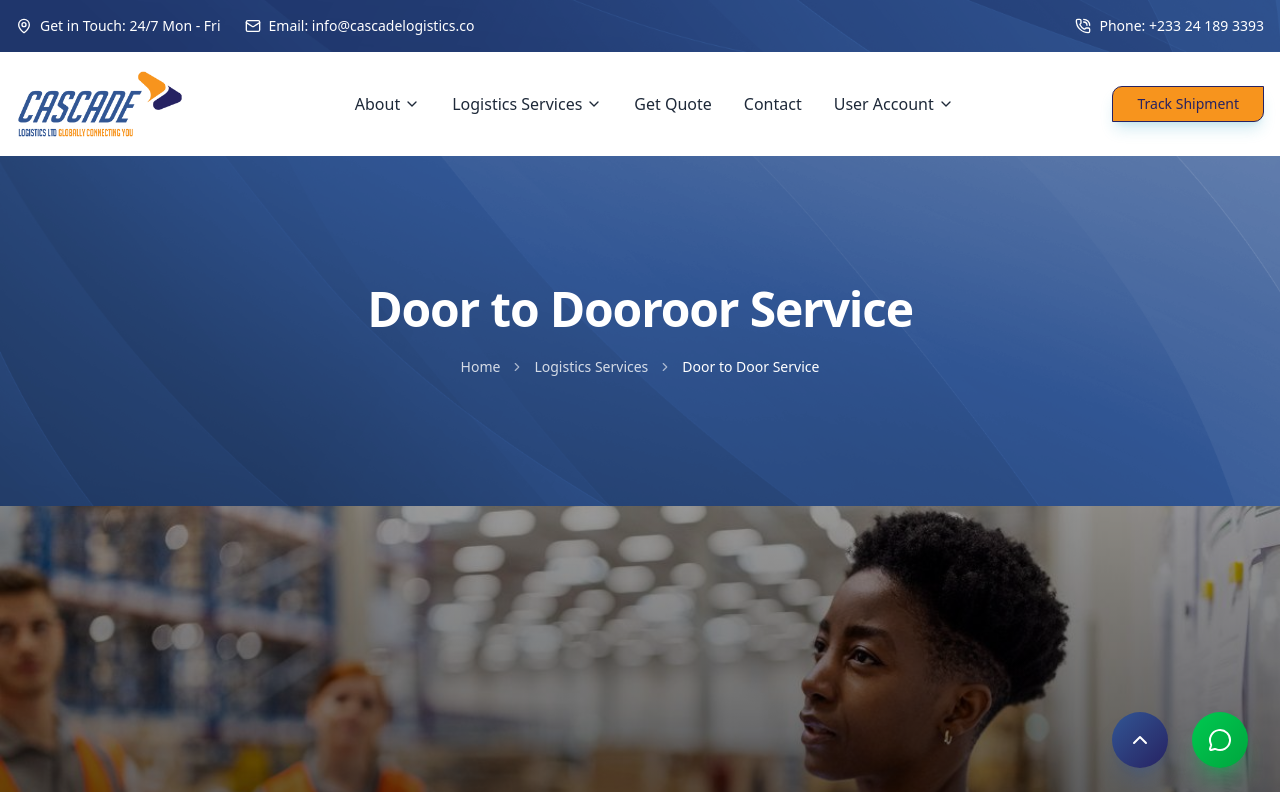
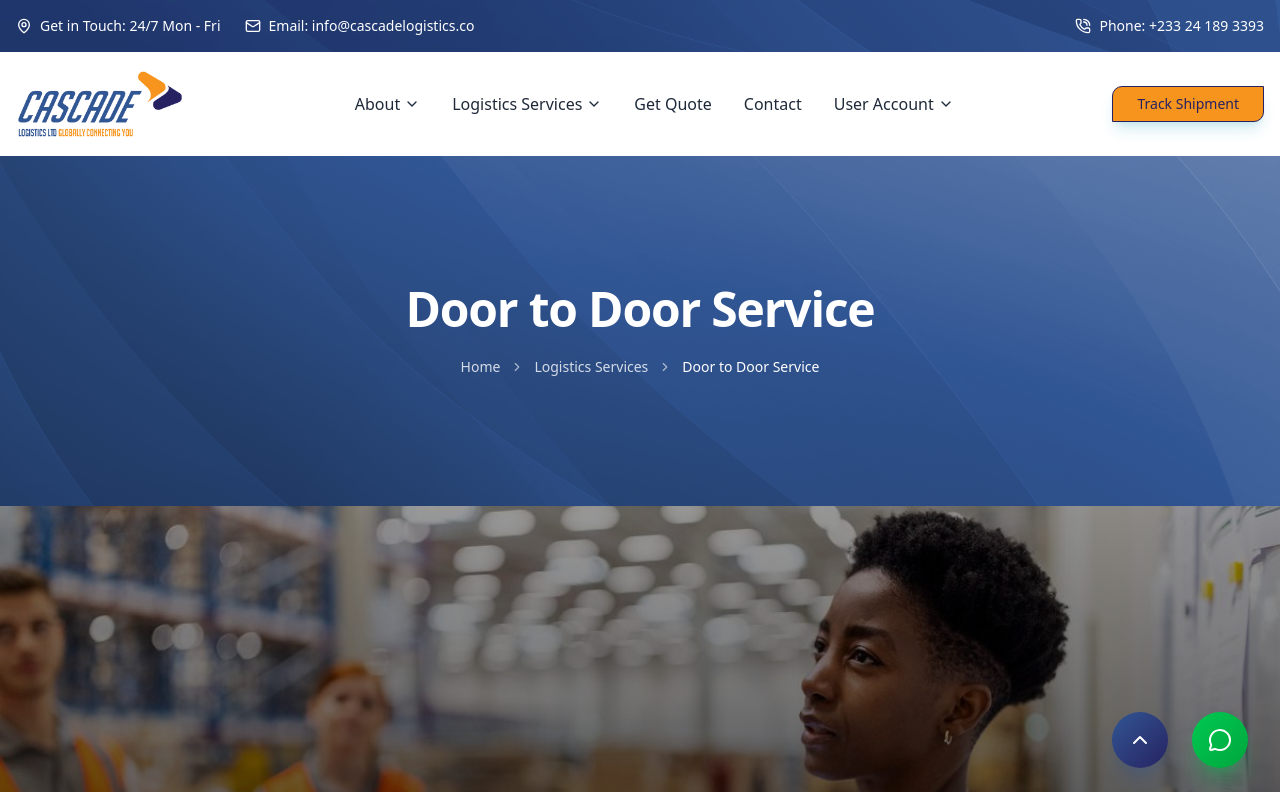
Before and after one commit to bernard471/cascadelogistics, a Next.js app: page /logistics-services/proxy-buy in a window 1280 px wide. Shown: the top 792 px of the page. Built offline with nearby package versions, Linux system fonts and the light colour scheme.

Commit message:
feat: add ServicesSection component, SupportSection dashboard component, and proxy-buy service page

```diff
--- a/src/app/logistics-services/proxy-buy/page.tsx
+++ b/src/app/logistics-services/proxy-buy/page.tsx
@@ -74,7 +74,7 @@ We offer comprehensive Door to Door services where you can shop from any USA sto
       <TopBanner />
       <Navigation />
       <BreadcrumbHero
-        title="Door to Dooroor Service"
+        title="Door to Door Service"
         crumbs={breadcrumbs}
       />
       <LogisticsServicesDetailedSection service={service} />
--- a/src/components/ServicesSection.tsx
+++ b/src/components/ServicesSection.tsx
@@ -29,7 +29,7 @@ export default function ServicesSection() {
       image: "/logisticssection/seashipping.jpeg",
       icon: Ship,
       title: "Sea Shippment",
-      description: "Cost-effective sea freight from Turkey to Ghana. Receive your packages  with freight and custom clearance included.",
+      description: "Cost-effective sea freight globally to Ghana. Receive your packages  with freight and custom clearance included.",
       features: ["Globally to Ghana", "Full Service", "Custom Clearance"],
       color: "from-purple-500 to-purple-600",
       link: "/logistics-services/sea-cargo"
--- a/src/components/dashboard/SupportSection.tsx
+++ b/src/components/dashboard/SupportSection.tsx
@@ -304,13 +304,13 @@ export default function SupportSection() {
 
                 <div className="space-y-3 mb-4">
                   <div>
-                    <p className="text-xs font-medium text-gray-500 mb-1">English Address:</p>
+                    <p className="text-xs font-medium text-gray-500 mb-1">USA Address:</p>
                     <p className="text-sm text-gray-800 leading-relaxed">{warehouse.english}</p>
                   </div>
-                  <div>
+                  {/* <div>
                     <p className="text-xs font-medium text-gray-500 mb-1">Chinese Address (中文地址):</p>
                     <p className="text-sm text-gray-800 leading-relaxed">{warehouse.chinese}</p>
-                  </div>
+                  </div> */}
                   <div>
                     <p className="text-xs font-medium text-gray-500 mb-1">Phone Number:</p>
                     <p className="text-sm text-gray-800 leading-relaxed">{warehouse.phoneNumber}</p>
```
